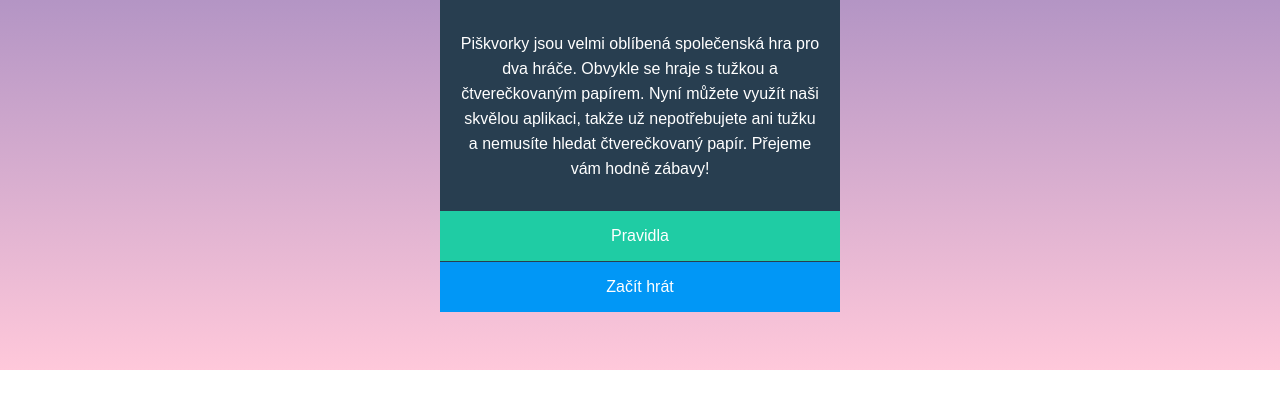
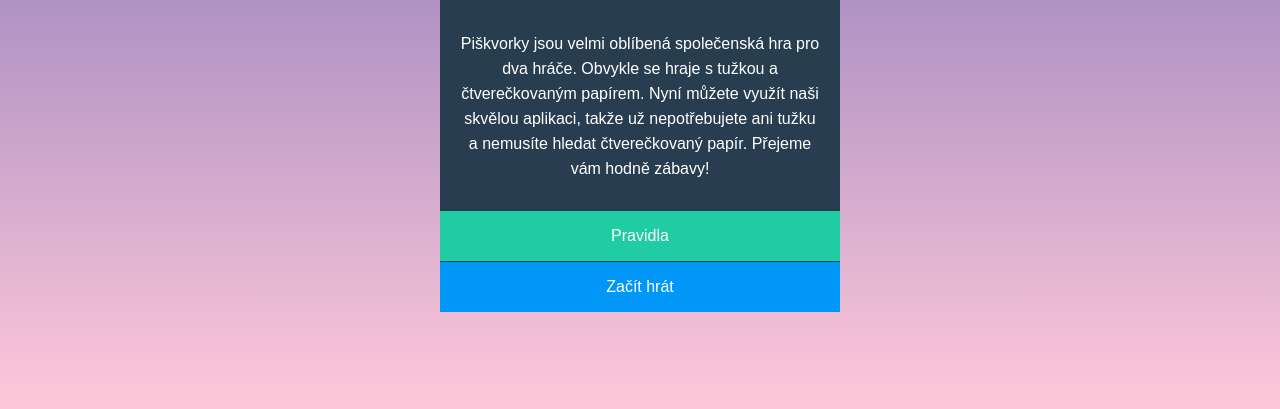
Before and after one commit to ZuzaJak/piskvorky, a plain HTML site: page index.html in a window 1280 px wide. Shown: the part 405-814 px from the top of the page. Drawn offline with Linux system fonts and the light colour scheme.

Commit message:
opět pozadí

```diff
--- a/style.css
+++ b/style.css
@@ -4,8 +4,8 @@
   font-family: Arial, Helvetica, sans-serif;
 }
 body {
-  background: linear-gradient(#615dad, #ffc8da) no-repeat;
-  height: 100%;
+  background: linear-gradient(#615dad, #ffc8da) 100%;
+  height: 100vh;
 }
 .container {
   display: flex;
```
